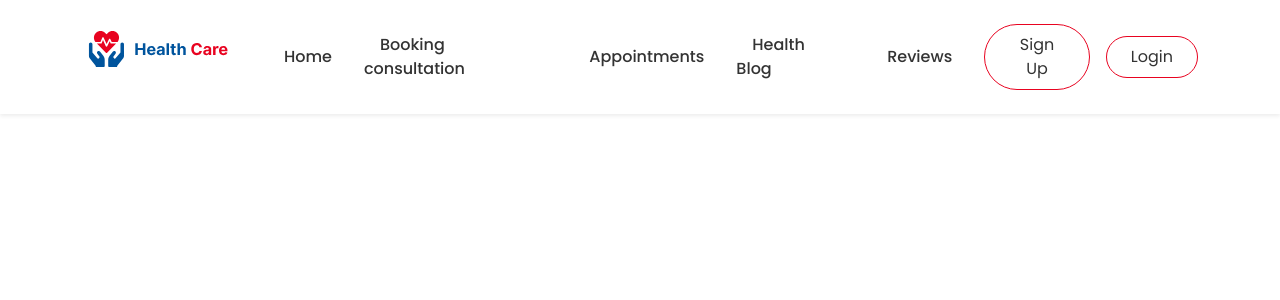
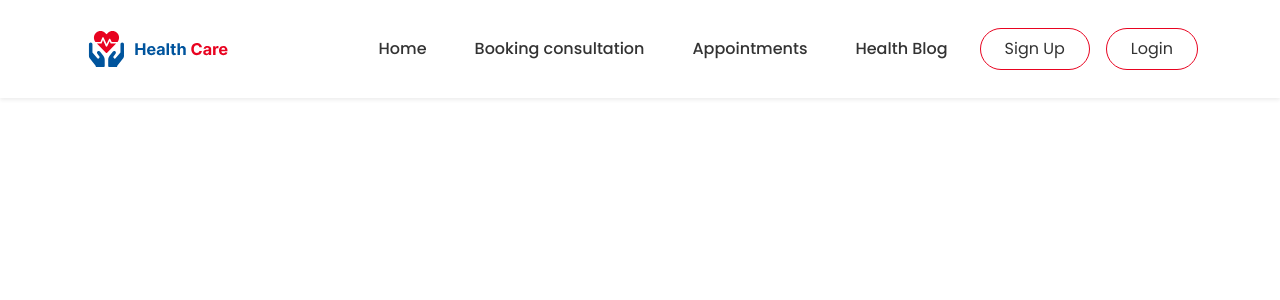
Before and after one commit to Krea132/med_appt_react, a React (Create React App) app: page /notifications in a window 1280 px wide. Shown: the top 300 px of the page. Built offline with nearby package versions, Linux system fonts and the light colour scheme.

Commit message:
[UPD] seccion reviews solo si estas logeado

```diff
--- a/src/components/Navbar/Navbar.js
+++ b/src/components/Navbar/Navbar.js
@@ -71,11 +71,11 @@ function Navbar() {
             <li className="link">
               <a href="#">Health Blog</a>
             </li>
-            <li className="link">
-              <Link to="reviewForm">Reviews</Link>
-            </li>
             {isLoggedIn ? (
               <>
+                <li className="link">
+                  <Link to="reviewForm">Reviews</Link>
+                </li>
                 <li className="link">
                   <span className="username">Hola, {username}</span>
                 </li>
```
